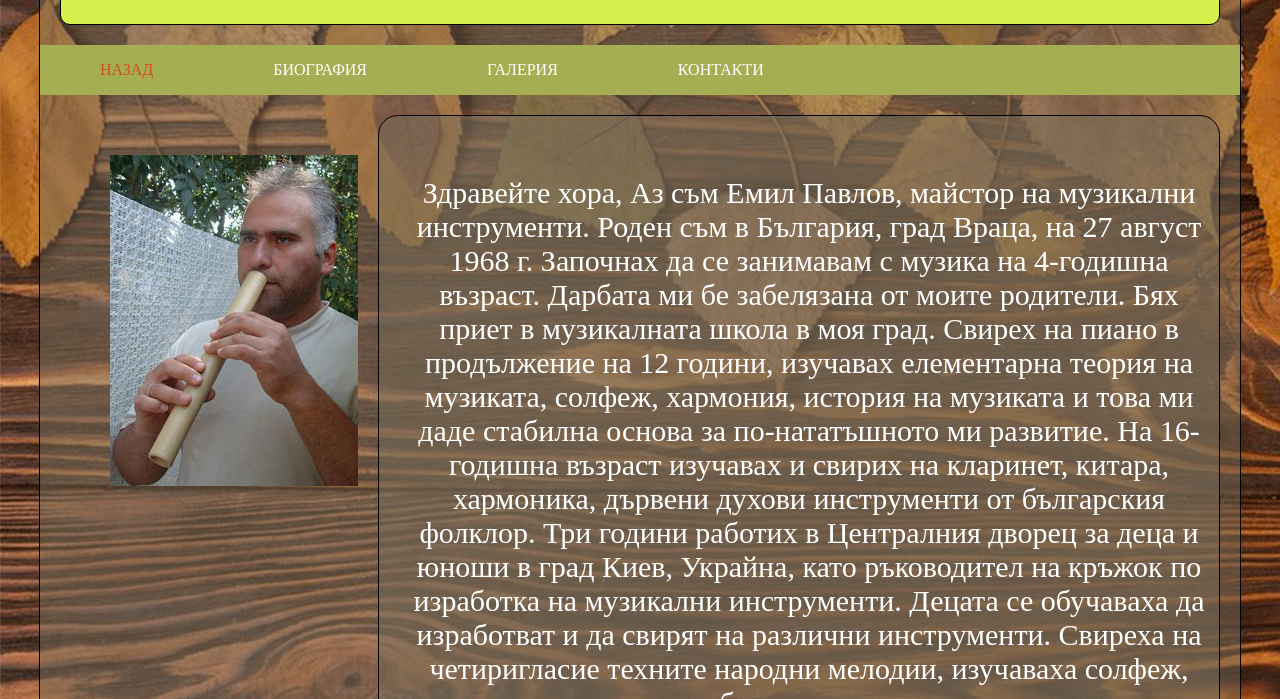
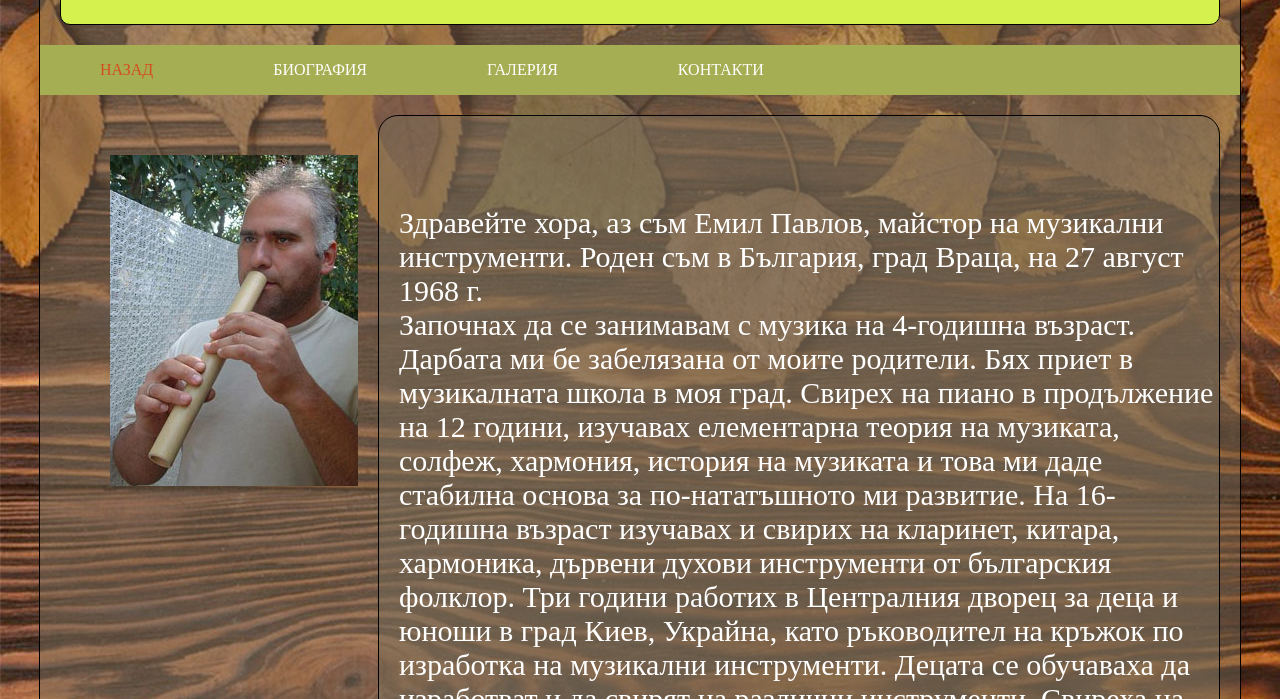
Before and after one commit to musinstruments/musinstruments.github.io, a plain HTML site: page biography.html in a window 1280 px wide. Shown: the part 101-800 px from the top of the page. Drawn offline with Linux system fonts and the light colour scheme.

Commit message:
Add files via upload

```diff
--- a/biography.html
+++ b/biography.html
@@ -36,12 +36,12 @@
 <div class="content">
 <div class="portreit"><img src="portreit.jpg" alt=""></div>
 <div class="my_hislory">
-<span>
+<p class="text_ab" align="left">
   Здравейте хора,
 
-  Аз съм Емил Павлов, майстор на музикални инструменти.
-  Роден съм в България, град Враца, на 27 август 1968 г.
-   Започнах да се занимавам с музика на 4-годишна възраст.
+  аз съм Емил Павлов, майстор на музикални инструменти.
+  Роден съм в България, град Враца, на 27 август 1968 г.<br>
+     Започнах да се занимавам с музика на 4-годишна възраст.
    Дарбата ми бе забелязана от моите родители.
    Бях приет в музикалната школа в моя град.
    Свирех на пиано в продължение на 12 години,
@@ -55,7 +55,7 @@
     на музикални инструменти. Децата се обучаваха да изработват
      и да свирят на различни инструменти. Свиреха на четиригласие
      техните народни мелодии, изучаваха солфеж, хармония и в края
-      на учебната година участвахме в национални и международни фестивали.
+      на учебната година участвахме в национални и международни фестивали.<br>
   В България имам специализирана работилница за изработка на дървени
    духови музикални инструменти. Когато работя, изключвам света около
     себе си и се потапям в океана на звуците, като се вслушвам в природата
@@ -64,7 +64,7 @@
       своята душа и настроение.
 
   Това е моят живот - да създавам нови звуци!
-</span>
+</p>
 </div>
 </div>
 
```
Also changed, not shown: index.html (+7 -7 lines), 1.gif (added), 2.gif (added), 3.gif (added).
